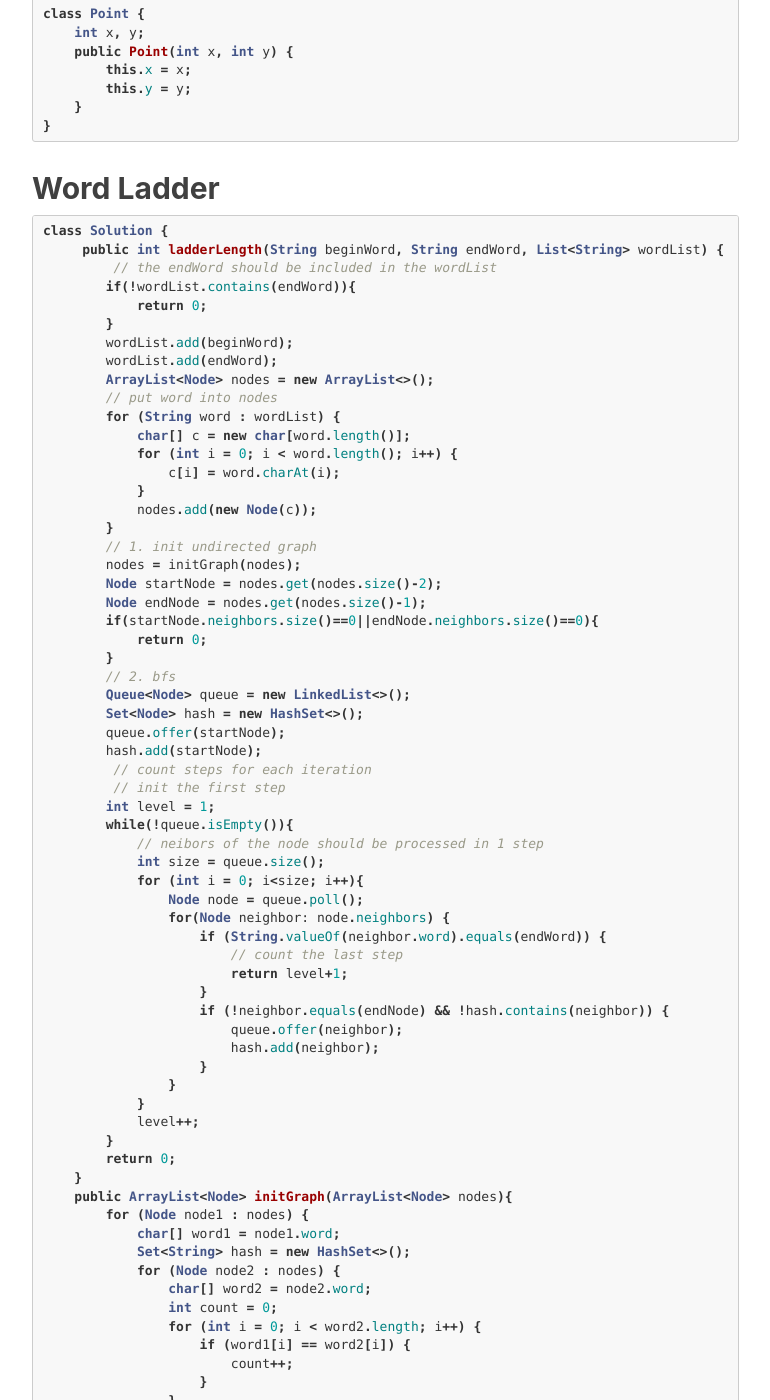
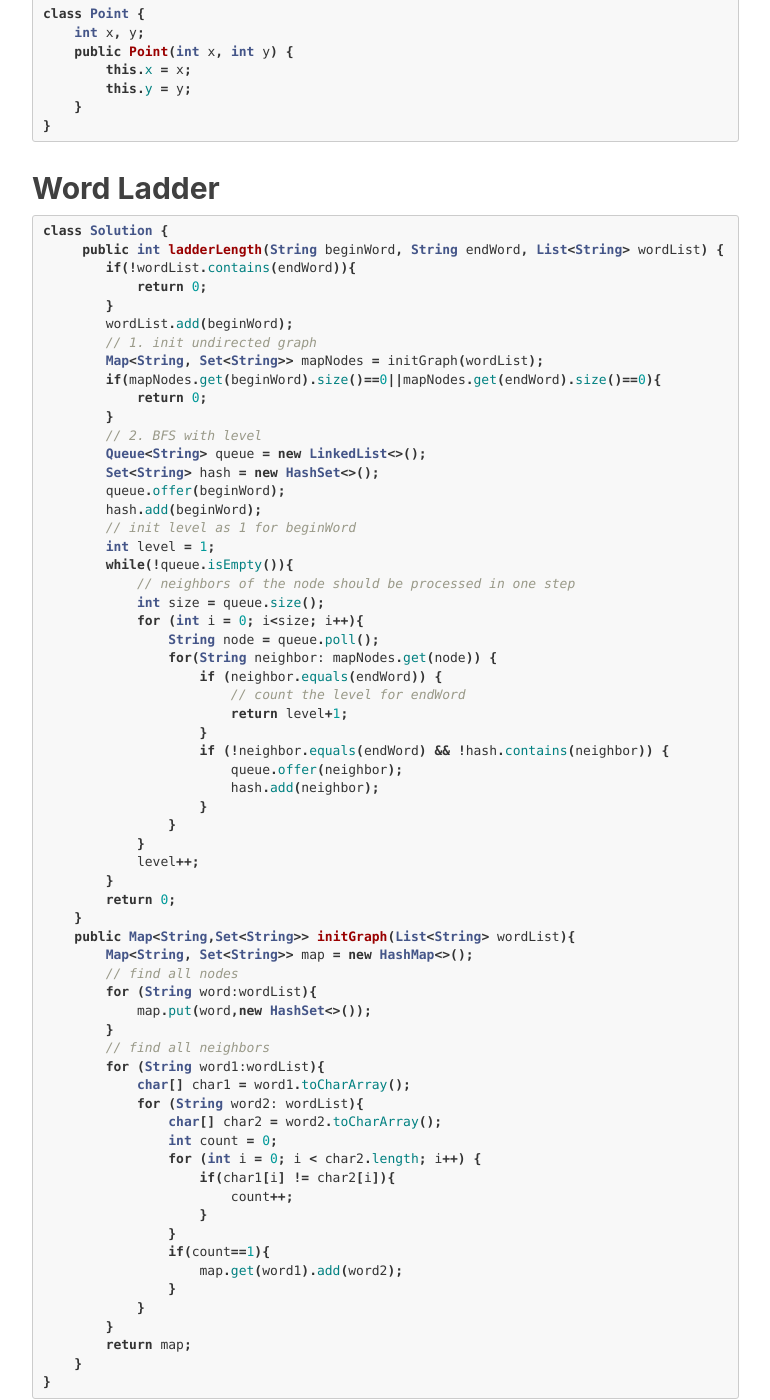
Before and after one commit to faushine/faushine.github.io, a Jekyll site: the page built from _posts/2019-06-09-BFS.md, in a window 1280 px wide and 1400 px high, scrolled down 5020 px. Shown: the whole window, without its empty margins (233-1003 px from the left). Built offline with Jekyll 4.4.1, drawn with Linux system fonts in a browser that asks for light colours; nearby versions of some CDN libraries; comment, search, counter and statistics services are not loaded; some of the changed text lies outside the part shown.

Commit message:
add new problem

````diff
--- a/_posts/2019-06-09-BFS.md
+++ b/_posts/2019-06-09-BFS.md
@@ -273,47 +273,33 @@ class Point {
 ```java
 class Solution {
      public int ladderLength(String beginWord, String endWord, List<String> wordList) {
-         // the endWord should be included in the wordList
         if(!wordList.contains(endWord)){
             return 0;
         }
         wordList.add(beginWord);
-        wordList.add(endWord);
-        ArrayList<Node> nodes = new ArrayList<>();
-        // put word into nodes
-        for (String word : wordList) {
-            char[] c = new char[word.length()];
-            for (int i = 0; i < word.length(); i++) {
-                c[i] = word.charAt(i);
-            }
-            nodes.add(new Node(c));
-        }
         // 1. init undirected graph
-        nodes = initGraph(nodes);
-        Node startNode = nodes.get(nodes.size()-2);
-        Node endNode = nodes.get(nodes.size()-1);
-        if(startNode.neighbors.size()==0||endNode.neighbors.size()==0){
+        Map<String, Set<String>> mapNodes = initGraph(wordList);
+        if(mapNodes.get(beginWord).size()==0||mapNodes.get(endWord).size()==0){
             return 0;
         }
-        // 2. bfs
-        Queue<Node> queue = new LinkedList<>();
-        Set<Node> hash = new HashSet<>();
-        queue.offer(startNode);
-        hash.add(startNode);
-         // count steps for each iteration
-         // init the first step
+        // 2. BFS with level
+        Queue<String> queue = new LinkedList<>();
+        Set<String> hash = new HashSet<>();
+        queue.offer(beginWord);
+        hash.add(beginWord);
+        // init level as 1 for beginWord
         int level = 1;
         while(!queue.isEmpty()){
-            // neibors of the node should be processed in 1 step
+            // neighbors of the node should be processed in one step
             int size = queue.size();
             for (int i = 0; i<size; i++){
-                Node node = queue.poll();
-                for(Node neighbor: node.neighbors) {
-                    if (String.valueOf(neighbor.word).equals(endWord)) {
-                        // count the last step
+                String node = queue.poll();
+                for(String neighbor: mapNodes.get(node)) {
+                    if (neighbor.equals(endWord)) {
+                        // count the level for endWord
                         return level+1;
                     }
-                    if (!neighbor.equals(endNode) && !hash.contains(neighbor)) {
+                    if (!neighbor.equals(endWord) && !hash.contains(neighbor)) {
                         queue.offer(neighbor);
                         hash.add(neighbor);
                     }
@@ -323,35 +309,29 @@ class Solution {
         }
         return 0;
     }
-    public ArrayList<Node> initGraph(ArrayList<Node> nodes){
-        for (Node node1 : nodes) {
-            char[] word1 = node1.word;
-            Set<String> hash = new HashSet<>();
-            for (Node node2 : nodes) {
-                char[] word2 = node2.word;
+    public Map<String,Set<String>> initGraph(List<String> wordList){
+        Map<String, Set<String>> map = new HashMap<>();
+        // find all nodes
+        for (String word:wordList){
+            map.put(word,new HashSet<>());
+        }
+        // find all neighbors
+        for (String word1:wordList){
+            char[] char1 = word1.toCharArray();
+            for (String word2: wordList){
+                char[] char2 = word2.toCharArray();
                 int count = 0;
-                for (int i = 0; i < word2.length; i++) {
-                    if (word1[i] == word2[i]) {
+                for (int i = 0; i < char2.length; i++) {
+                    if(char1[i] != char2[i]){
                         count++;
                     }
                 }
-                if (count == (word2.length - 1) && !hash.contains(String.valueOf(word2))) {
-                    node1.neighbors.add(node2);
-                    hash.add(String.valueOf(word2));
+                if(count==1){
+                    map.get(word1).add(word2);
                 }
             }
         }
-        return nodes;
-    }
-}
-
-class Node {
-    char[] word;
-    ArrayList<Node> neighbors;
-
-    Node(char[] word) {
-        this.word = word;
-        this.neighbors = new ArrayList<>();
+        return map;
     }
 }
 ```
````
